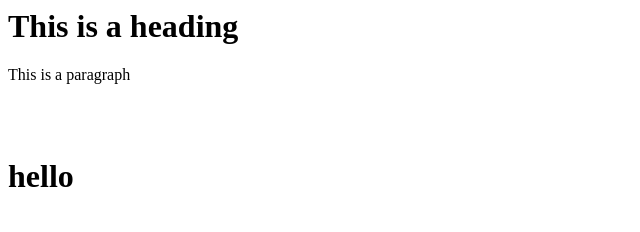
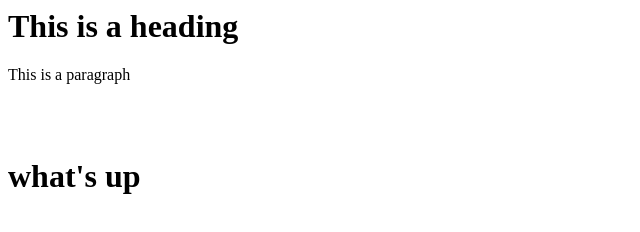
Before and after one commit to TaylorHokanson/hamburger, a plain HTML site: page index.html in a window 1280 px wide. Shown: the whole page, without its empty margins (0-640 px from the left). Drawn offline with Linux system fonts and the light colour scheme.

Commit message:
Update index.html

```diff
--- a/index.html
+++ b/index.html
@@ -1,3 +1,3 @@
 <h1>This is a heading</h1>
 <p>This is a paragraph</p><br><br>
-<h1>hello<h1>
+<h1>what's up<h1>
```
